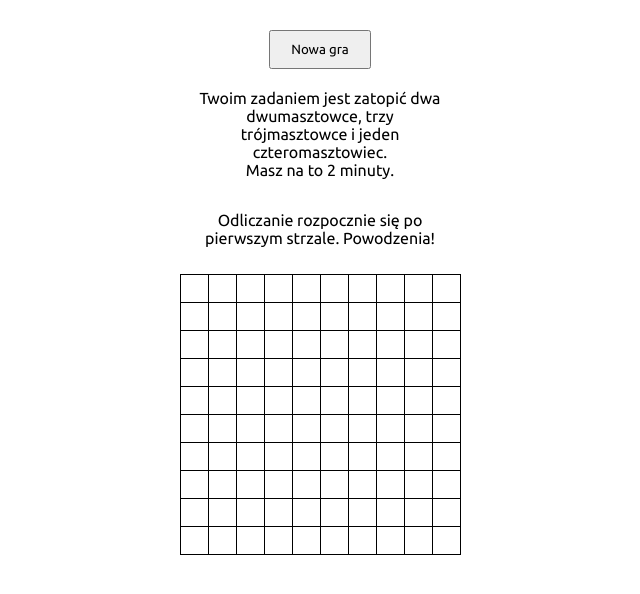
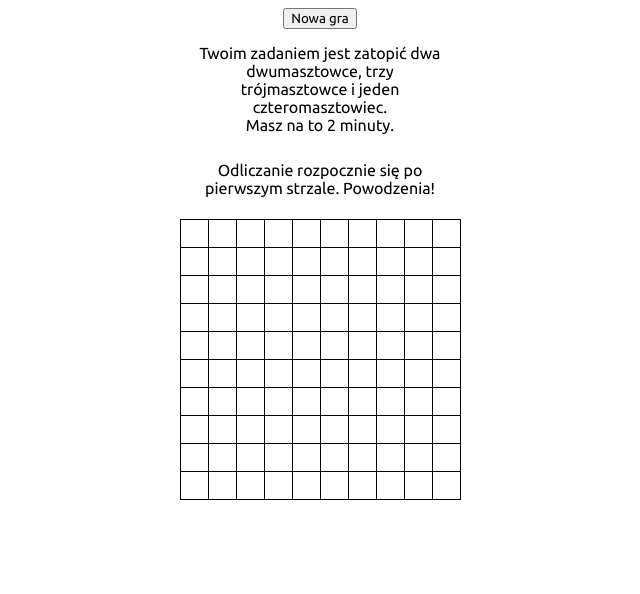
Before and after one commit to frankcollins3/BattleshipsGame, a plain HTML site: page index.html in a window 1280 px wide. Shown: the whole page, without its empty margins (320-960 px from the left). Drawn offline with Linux system fonts and the light colour scheme.

Commit message:
css style + bem

```diff
--- a/app2.0.js
+++ b/app2.0.js
@@ -38,11 +38,11 @@ var shipsArray3 = [
 var html = '';
 var shipsArray = [];
 var seconds = 120;
-var kaboom = document.getElementById('kaboom');
-var resBut = document.getElementById('reset');
-var message = document.getElementById('message');
+var image = document.getElementsByClassName('image')[0];
+var resBut = document.getElementsByClassName('container__button--reset')[0];
+var message = document.getElementsByClassName('container__message--info')[0];
 var rows = document.getElementsByTagName('tr');
-var timerMessage = document.getElementById('timer2');
+var timerMessage = document.getElementsByClassName('container__message--timer')[0];
 var tds = document.getElementsByTagName('td');
 var hits = 0;
 var clicks = 0;
@@ -60,7 +60,7 @@ function getRandomArray() {
 }
 
 function firstGame() {
-    html += '<table id="battleships">';
+    html += '<table class="battleships">';
     html += '<tbody>';
     getRandomArray();
     for(var i=0; i < shipsArray.length; i++) {
@@ -187,7 +187,7 @@ function onClick() {
 
     //ANIMACJA
 
-    let cloned = kaboom.cloneNode();
+    let cloned = image.cloneNode();
     td.appendChild(cloned);
     cloned.style.display = 'block';
     setTimeout(function() {
--- a/css/styles.css
+++ b/css/styles.css
@@ -1,9 +1,24 @@
 * {
-    margin: 15px auto;
-    border-collapse: collapse;
     font-family: 'Ubuntu', sans-serif;
 }
-#battleships td {
+.container,.container__message {
+    display: flex;
+    flex-direction: column;
+    justify-content: center;
+    align-items: center;
+}
+.container__buton--reset {
+    padding: 10px 20px;
+}
+.container__message {
+    margin-top: 10px;
+    text-align: center;
+}
+.battleships {
+    margin: 10px auto;
+    border-collapse: collapse;
+}
+.battleships td {
     border: 1px solid black;
     width: 25px;
     height: 25px;
@@ -11,37 +26,18 @@
     cursor: pointer;
     position: relative;
 }
-#kaboom {
+.image {
     width: 25px;
     height: 25px;
     position: absolute;
     left: 1px;
-    top: -13px;
+    top: 1px;
 }
-.buttonDiv {
-    margin: 0 auto;
-    display: flex;
-    align-items: center;
-    justify-content: center;
-}
-#message {
+.container__message--info {
     height: 100px;
     width: 250px;
-    display: flex;
-    text-align: center;
-    justify-content: center;
-    align-items: center;
 }
-#timer2 {
+.container__message--timer {
     width: 250px;
     height: 60px;
-    display: flex;
-    text-align: center;
-    justify-content: center;
-    align-items: center;
 }
-#reset {
-    margin: 0;
-    padding: 10px 20px;
-
-}
--- a/index.html
+++ b/index.html
@@ -10,12 +10,14 @@
     <title>Gra w statki</title>
 </head>
 <body>
-    <div class="buttonDiv">
-        <button id="reset">Nowa gra</button>
+    <div class="container">
+        <div class="container__button">
+            <button class="container__button container__button--reset">Nowa gra</button>
+        </div>
+        <div class="container__message container__message--info">Twoim zadaniem jest zatopić dwa dwumasztowce, trzy trójmasztowce i jeden czteromasztowiec. <br>Masz na to 2 minuty.</div>
+        <div class="container__message container__message--timer">Odliczanie rozpocznie się po pierwszym strzale. Powodzenia!</div>
     </div>
-    <div id="message">Twoim zadaniem jest zatopić dwa dwumasztowce, trzy trójmasztowce i jeden czteromasztowiec. <br>Masz na to 2 minuty.</div>
-    <div id="timer2">Odliczanie rozpocznie się po pierwszym strzale. Powodzenia!</div>
-    <img src="ColdTediousGrassspider-small.gif" alt="" style="display: none" id="kaboom">
+    <img class="image" src="ColdTediousGrassspider-small.gif" alt="" style="display: none">
     <script src="app2.0.js"></script>
 </body>
 </html>
```
